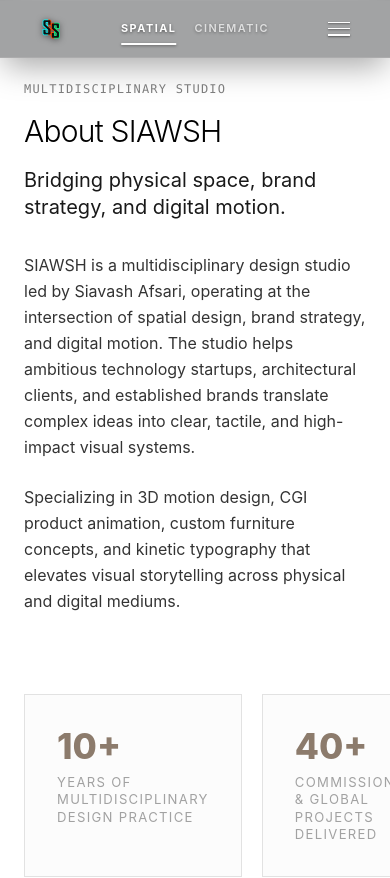
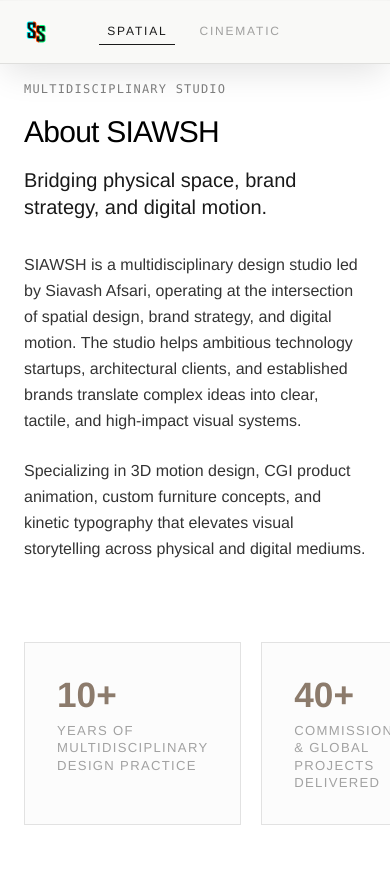
Before and after one commit to s4wsh/siawsh-site, a React (Vite) app: page /about in a window 390 px wide. Shown: the top 878 px of the page. Built offline with nearby package versions, Linux system fonts and the light colour scheme.

Commit message:
fix: add Webkit backdrop-filter and opacity for navbar glassmorphism

```diff
--- a/src/components/Navbar.css
+++ b/src/components/Navbar.css
@@ -1,142 +1,118 @@
-/* Glass Bar Base Surface */
-.navbar-glass {
-  display: flex !important;
-  justify-content: space-between !important;
-  align-items: center !important;
-  position: fixed !important;
-  top: 0 !important;
-  left: 0 !important;
-  right: 0 !important;
-  z-index: 1000 !important;
-
-  /* Master Translucent Architectural Glass */
-  background: rgba(12, 14, 18, 0.38) !important;
-  backdrop-filter: blur(28px) saturate(190%) contrast(105%) !important;
-  -webkit-backdrop-filter: blur(28px) saturate(190%) contrast(105%) !important;
-
-  /* Specular Highlight Borders */
-  border: none !important;
-  border-bottom: 1px solid rgba(255, 255, 255, 0.1) !important;
-  box-shadow:
-    0 12px 32px -4px rgba(0, 0, 0, 0.35),
-    inset 0 1px 0 0 rgba(255, 255, 255, 0.15) !important;
-
-  /* GPU-Accelerated Hardware Motion */
-  will-change: transform, opacity !important;
-  transform: translate3d(0, 0, 0) !important;
-  transition:
-    transform 0.6s cubic-bezier(0.16, 1, 0.3, 1),
-    opacity 0.5s cubic-bezier(0.16, 1, 0.3, 1) !important;
+:root {
+  --transition-speed: 0.4s;
 }
 
-.navbar-glass.navbar-hidden {
-  transform: translate3d(0, -100%, 0) !important;
-  opacity: 0 !important;
-  pointer-events: none !important;
+/* Spatial Theme - Architecture & Furniture */
+[data-theme='spatial'] {
+  --bg-color: #f7f7f5;
+  --bg-color-glass: rgba(247, 247, 245, 0.75);
+  --text-color: #1a1a1a;
+  --accent-color: #8c7b6c;
+  --card-bg: #ffffff;
+  --border-color: rgba(0, 0, 0, 0.1);
+  --font-family: 'Helvetica Neue', Arial, sans-serif;
 }
 
-/* Brand Logo Container & SVG Image */
-.nav-brand .logo {
-  display: flex !important;
-  align-items: center !important;
-  text-decoration: none !important;
+/* Cinematic Theme - Graphics & Motion */
+[data-theme='cinematic'] {
+  --bg-color: #0b0b0d;
+  --bg-color-glass: rgba(11, 11, 13, 0.75);
+  --text-color: #f0f0f3;
+  --accent-color: #00f0ff;
+  --card-bg: #16161a;
+  --border-color: rgba(255, 255, 255, 0.1);
+  --font-family: 'Inter', sans-serif;
+}
+
+body {
+  background-color: var(--bg-color);
+  color: var(--text-color);
+  font-family: var(--font-family);
+  margin: 0;
+  padding: 0;
+  transition: background-color var(--transition-speed), color var(--transition-speed);
+}
+
+/* Glassmorphism Navigation Bar */
+.navbar-glass {
+  position: fixed;
+  top: 0;
+  left: 0;
+  right: 0;
+  width: 100%;
+  z-index: 100;
+  display: flex;
+  justify-content: space-between;
+  align-items: center;
+  padding: 16px 0;
+  border-bottom: 1px solid var(--border-color);
+  background-color: var(--bg-color-glass);
+  -webkit-backdrop-filter: blur(16px) saturate(180%);
+  backdrop-filter: blur(16px) saturate(180%);
+  transition: transform 0.4s cubic-bezier(0.16, 1, 0.3, 1), border-color var(--transition-speed), background-color var(--transition-speed);
+}
+
+.navbar-hidden {
+  transform: translateY(-100%);
 }
 
 .navbar-logo-img {
-  height: 28px !important;
-  width: auto !important;
-  display: block !important;
-  object-fit: contain !important;
-  filter: drop-shadow(0px 1px 3px rgba(0, 0, 0, 0.5));
+  height: 24px;
+  width: auto;
+  display: block;
 }
 
-/* Mode Switcher Container */
+/* Glass Switcher Container */
 .glass-switcher-container {
-  display: flex !important;
-  align-items: center !important;
-  gap: 32px !important;
-  background: none !important;
-  border: none !important;
-  box-shadow: none !important;
-  padding: 0 !important;
+  display: flex;
+  gap: 16px;
+  align-items: center;
 }
 
-/* Mode Line Buttons */
 .mode-line-btn {
-  background: none !important;
-  border: none !important;
-  outline: none !important;
-  color: #ffffff !important;
-  padding: 8px 0 !important;
-  cursor: pointer !important;
-  font-size: 0.75rem !important;
-  font-weight: 600 !important;
-  letter-spacing: 2px !important;
-  text-transform: uppercase !important;
-  opacity: 0.65 !important;
-  position: relative !important;
-  transition: opacity 0.3s ease !important;
-  text-shadow: 0 1px 3px rgba(0, 0, 0, 0.5);
-  -webkit-tap-highlight-color: transparent;
-}
-
-.mode-line-btn::after {
-  content: '';
-  position: absolute;
-  bottom: 0;
-  left: 50%;
-  width: 0%;
-  height: 1.5px;
-  background-color: #ffffff;
-  transform: translateX(-50%);
-  transition: width 0.35s cubic-bezier(0.16, 1, 0.3, 1), opacity 0.3s ease;
-  opacity: 0;
-  box-shadow: 0 1px 3px rgba(0, 0, 0, 0.4);
+  background: transparent;
+  border: none;
+  color: var(--text-color);
+  font-size: 0.75rem;
+  letter-spacing: 0.15em;
+  text-transform: uppercase;
+  cursor: pointer;
+  opacity: 0.4;
+  padding: 4px 8px;
+  transition: opacity 0.3s ease, border-color 0.3s ease;
+  border-bottom: 1px solid transparent;
 }
 
 .mode-line-btn:hover {
-  opacity: 0.9 !important;
-}
-
-.mode-line-btn:hover::after {
-  width: 50%;
-  opacity: 0.7;
+  opacity: 0.8;
 }
 
 .mode-line-btn.active {
-  opacity: 1 !important;
-  font-weight: 700 !important;
-}
-
-.mode-line-btn.active::after {
-  width: 100%;
   opacity: 1;
+  border-bottom-color: var(--text-color);
 }
 
 /* Three-Line Hamburger Button */
 .hamburger-btn {
-  display: flex !important;
-  flex-direction: column !important;
-  justify-content: space-between !important;
-  width: 22px !important;
-  height: 14px !important;
-  background: transparent !important;
-  border: none !important;
-  cursor: pointer !important;
-  padding: 0 !important;
-  z-index: 1001;
+  background: transparent;
+  border: none;
+  cursor: pointer;
+  display: flex;
+  flex-direction: column;
+  gap: 5px;
+  padding: 6px;
 }
 
 .hamburger-btn .bar {
-  width: 100%;
+  display: block;
+  width: 22px;
   height: 1.5px;
-  background-color: #ffffff !important;
-  box-shadow: 0 1px 2px rgba(0, 0, 0, 0.5);
+  background-color: var(--text-color);
   transition: transform 0.3s ease, opacity 0.3s ease;
 }
 
 .hamburger-btn.open .bar:nth-child(1) {
-  transform: translateY(6px) rotate(45deg);
+  transform: translateY(6.5px) rotate(45deg);
 }
 
 .hamburger-btn.open .bar:nth-child(2) {
@@ -144,30 +120,24 @@
 }
 
 .hamburger-btn.open .bar:nth-child(3) {
-  transform: translateY(-6px) rotate(-45deg);
+  transform: translateY(-6.5px) rotate(-45deg);
 }
 
-/* Fullscreen Menu Overlay */
+/* Glass Slide-out Menu Overlay */
 .glass-menu-overlay {
   position: fixed;
-  top: 0;
-  left: 0;
-  right: 0;
-  bottom: 0;
-  z-index: 999;
-  background: rgba(247, 247, 245, 0.94);
-  backdrop-filter: blur(28px) saturate(180%);
-  -webkit-backdrop-filter: blur(28px) saturate(180%);
+  inset: 0;
+  z-index: 90;
+  background-color: var(--bg-color-glass);
+  -webkit-backdrop-filter: blur(24px);
+  backdrop-filter: blur(24px);
   display: flex;
+  flex-direction: column;
+  justify-content: center;
   align-items: center;
-  justify-content: center;
   opacity: 0;
   pointer-events: none;
-  transition: opacity 0.35s ease;
-}
-
-[data-theme='cinematic'] .glass-menu-overlay {
-  background: rgba(11, 11, 13, 0.94);
+  transition: opacity 0.4s ease;
 }
 
 .glass-menu-overlay.active {
@@ -176,9 +146,9 @@
 }
 
 .menu-content {
-  text-align: center;
   display: flex;
   flex-direction: column;
+  align-items: center;
   gap: 32px;
 }
 
@@ -188,38 +158,28 @@
   margin: 0;
   display: flex;
   flex-direction: column;
-  gap: 20px;
+  align-items: center;
+  gap: 24px;
 }
 
 .menu-links a {
-  color: var(--text-color, #111111);
+  color: var(--text-color);
   text-decoration: none;
-  font-size: 1.25rem;
-  font-weight: 600;
-  letter-spacing: 2px;
+  font-size: 1.8rem;
+  font-weight: 300;
+  letter-spacing: 0.05em;
   text-transform: uppercase;
-  opacity: 0.8;
-  transition: opacity 0.25s ease;
+  transition: opacity 0.3s ease;
 }
 
 .menu-links a:hover {
-  opacity: 1;
+  opacity: 0.6;
 }
 
 .menu-divider {
   width: 40px;
   height: 1px;
-  background: rgba(0, 0, 0, 0.15);
-  margin: 0 auto;
-}
-
-[data-theme='cinematic'] .menu-divider {
-  background: rgba(255, 255, 255, 0.15);
-}
-
-.menu-language-section {
-  display: flex;
-  justify-content: center;
+  background-color: var(--border-color);
 }
 
 .lang-pills {
@@ -229,52 +189,124 @@
 
 .lang-pill-btn {
   background: transparent;
-  border: 1px solid rgba(0, 0, 0, 0.2);
-  color: var(--text-color, #111111);
-  padding: 6px 16px;
-  font-size: 0.72rem;
-  font-weight: 600;
-  letter-spacing: 2px;
+  border: 1px solid var(--border-color);
+  color: var(--text-color);
+  padding: 6px 14px;
+  font-size: 0.75rem;
   cursor: pointer;
-  border-radius: 0px;
-  opacity: 0.45;
-  transition: all 0.25s ease;
-}
-
-[data-theme='cinematic'] .lang-pill-btn {
-  border-color: rgba(255, 255, 255, 0.2);
+  transition: all 0.3s ease;
 }
 
 .lang-pill-btn.active {
-  opacity: 1;
-  border-color: var(--text-color, #111111);
-  font-weight: 700;
+  background-color: var(--text-color);
+  color: var(--bg-color);
 }
 
-/* Responsive Overrides */
-@media (max-width: 768px) {
-  .navbar-glass {
-    padding: 0 16px !important;
-    height: 58px !important;
+/* Portfolio Grid & Cards */
+.portfolio-grid {
+  display: grid;
+  grid-template-columns: repeat(auto-fill, minmax(320px, 1fr));
+  gap: 30px;
+  margin-top: 40px;
 }
 
-  .navbar-logo-img {
-    height: 22px !important;
+.project-card {
+  background: var(--card-bg);
+  border: 1px solid var(--border-color);
+  border-radius: 12px;
+  overflow: hidden;
+  transition: transform 0.3s ease, border-color 0.3s ease;
+  cursor: pointer;
 }
 
-  .glass-switcher-container {
-    gap: 18px !important;
+.project-card:hover {
+  transform: translateY(-6px);
+  border-color: var(--accent-color);
 }
 
-  .mode-line-btn {
-    font-size: 0.68rem !important;
-    letter-spacing: 1.5px !important;
-  }
+.media-wrapper {
+  width: 100%;
+  height: 240px;
+  background: #111;
+  overflow: hidden;
 }
 
-@media (min-width: 769px) {
-  .navbar-glass {
-    padding: 0 40px !important;
-    height: 68px !important;
+.card-image, .card-video {
+  width: 100%;
+  height: 100%;
+  object-fit: cover;
 }
+
+.project-info {
+  padding: 20px;
 }
+
+.project-info h3 {
+  margin: 0 0 6px 0;
+  font-size: 1.1rem;
+}
+
+.project-info span {
+  font-size: 0.85rem;
+  color: var(--accent-color);
+  text-transform: uppercase;
+  letter-spacing: 1px;
+}
+
+/* Contact Desk */
+.contact-section {
+  margin-top: 100px;
+  padding: 60px 0;
+  border-top: 1px solid var(--border-color);
+}
+
+.contact-container {
+  max-width: 600px;
+}
+
+.contact-form {
+  display: flex;
+  flex-direction: column;
+  gap: 20px;
+  margin-top: 30px;
+}
+
+.form-input {
+  width: 100%;
+  padding: 16px;
+  background: var(--card-bg);
+  border: 1px solid var(--border-color);
+  border-radius: 8px;
+  color: var(--text-color);
+  font-size: 1rem;
+  box-sizing: border-box;
+  outline: none;
+}
+
+.form-input:focus {
+  border-color: var(--accent-color);
+}
+
+.submit-btn {
+  padding: 16px 32px;
+  background: var(--accent-color);
+  color: #fff;
+  border: none;
+  border-radius: 8px;
+  font-size: 1rem;
+  font-weight: 600;
+  cursor: pointer;
+  transition: opacity 0.3s ease;
+}
+
+.submit-btn:hover {
+  opacity: 0.9;
+}
+
+.success-message {
+  padding: 30px;
+  background: var(--card-bg);
+  border: 1px solid var(--accent-color);
+  border-radius: 8px;
+  margin-top: 20px;
+}
```
Lines whose indentation alone changed are shown as unchanged.
